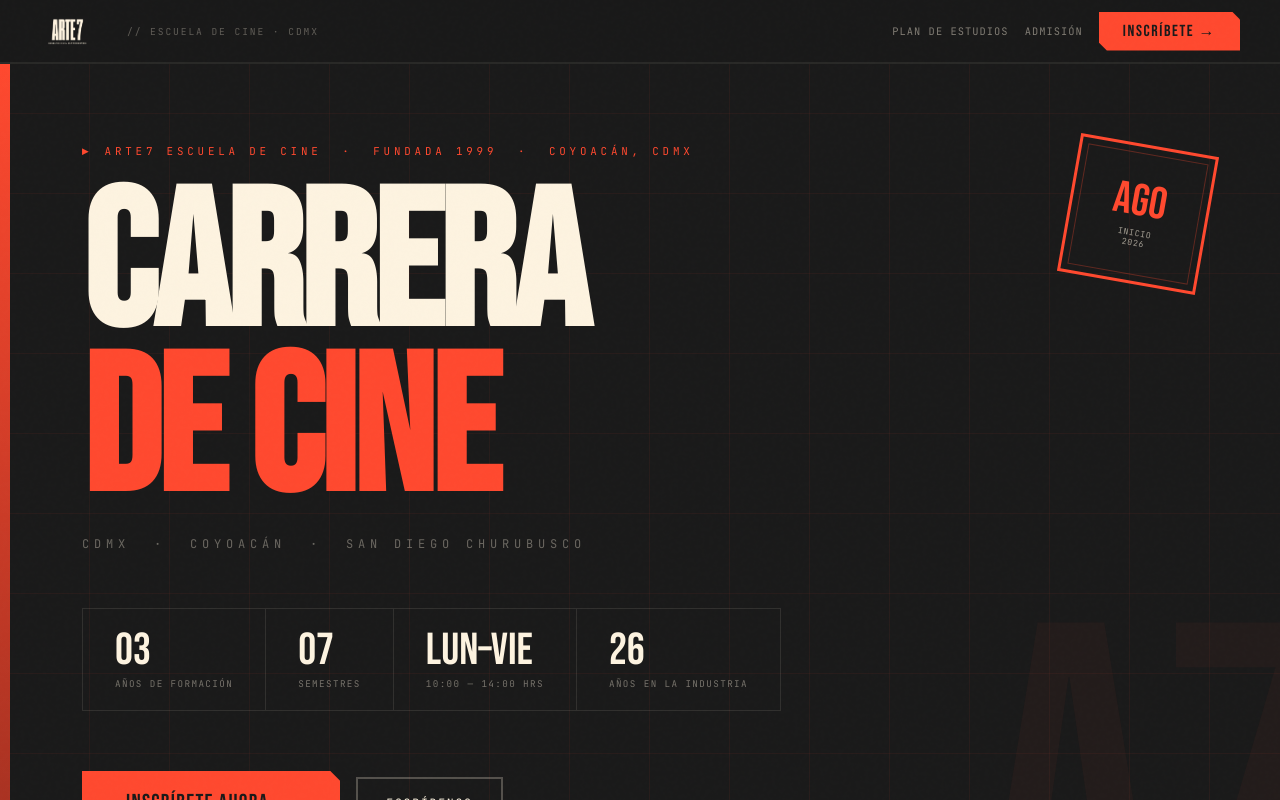
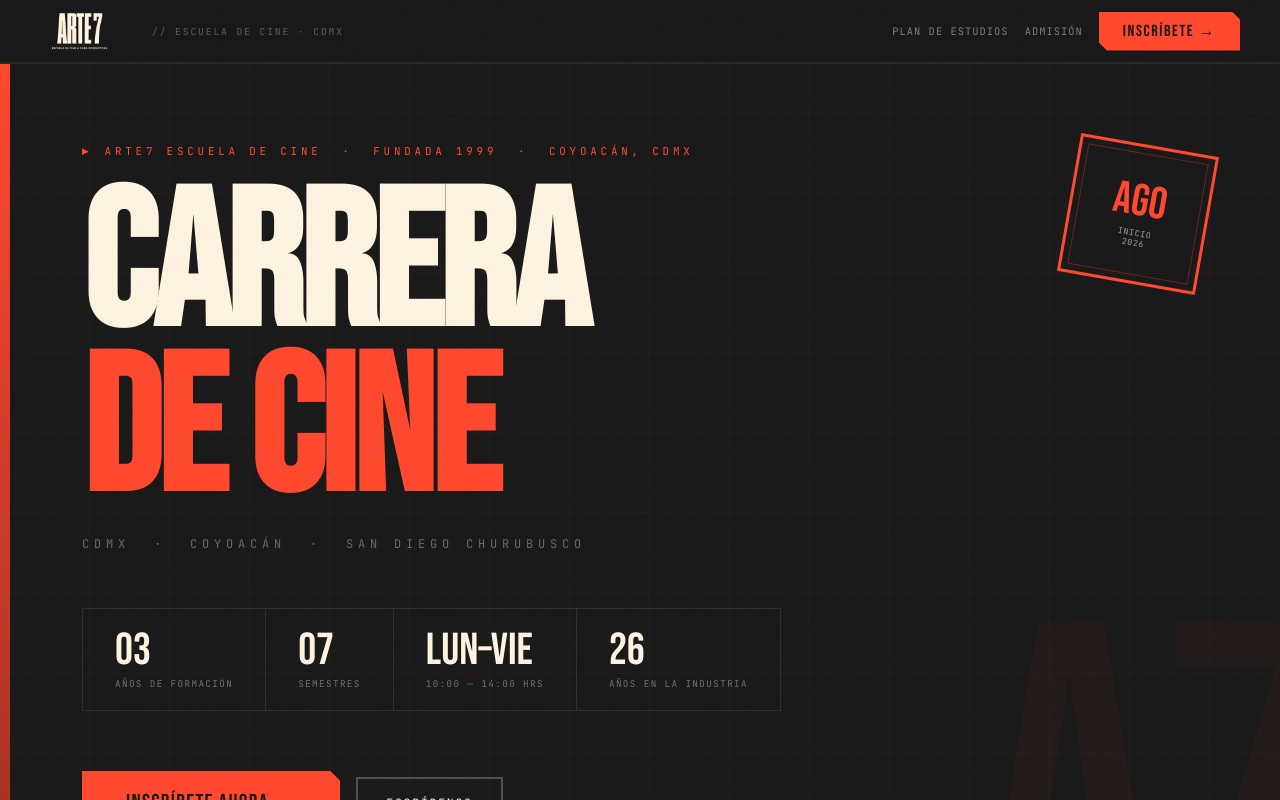
Before and after one commit to cinekomuna-dev/arte7-carrera-landing, a Next.js app: page / in a window 1280 px wide. Shown: the top 800 px of the page. Built offline with nearby package versions, Linux system fonts and the light colour scheme.

Commit message:
Ajustar tamaño del logo en nav a 80px
Co-Authored-By: Claude Opus 4.6 <noreply@anthropic.com>

```diff
--- a/app/globals.css
+++ b/app/globals.css
@@ -92,7 +92,7 @@ nav {
   text-decoration: none;
 }
 .nav-logo em { color: var(--red); font-style: normal; }
-.nav-logo-img { height: 55px; width: auto; display: block; }
+.nav-logo-img { height: 80px; width: auto; display: block; }
 
 .nav-tag {
   font-family: 'JetBrains Mono', monospace;
```
